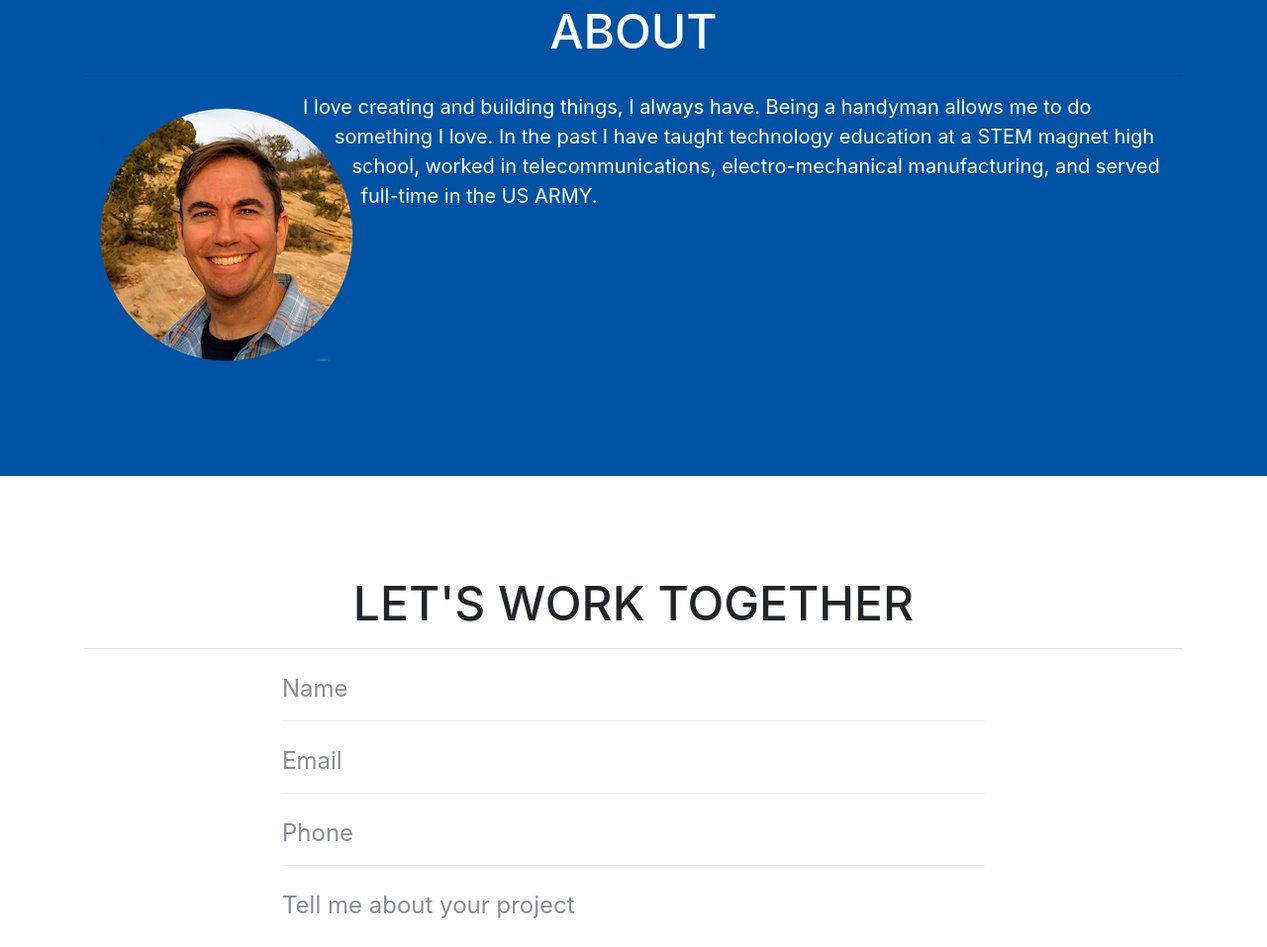
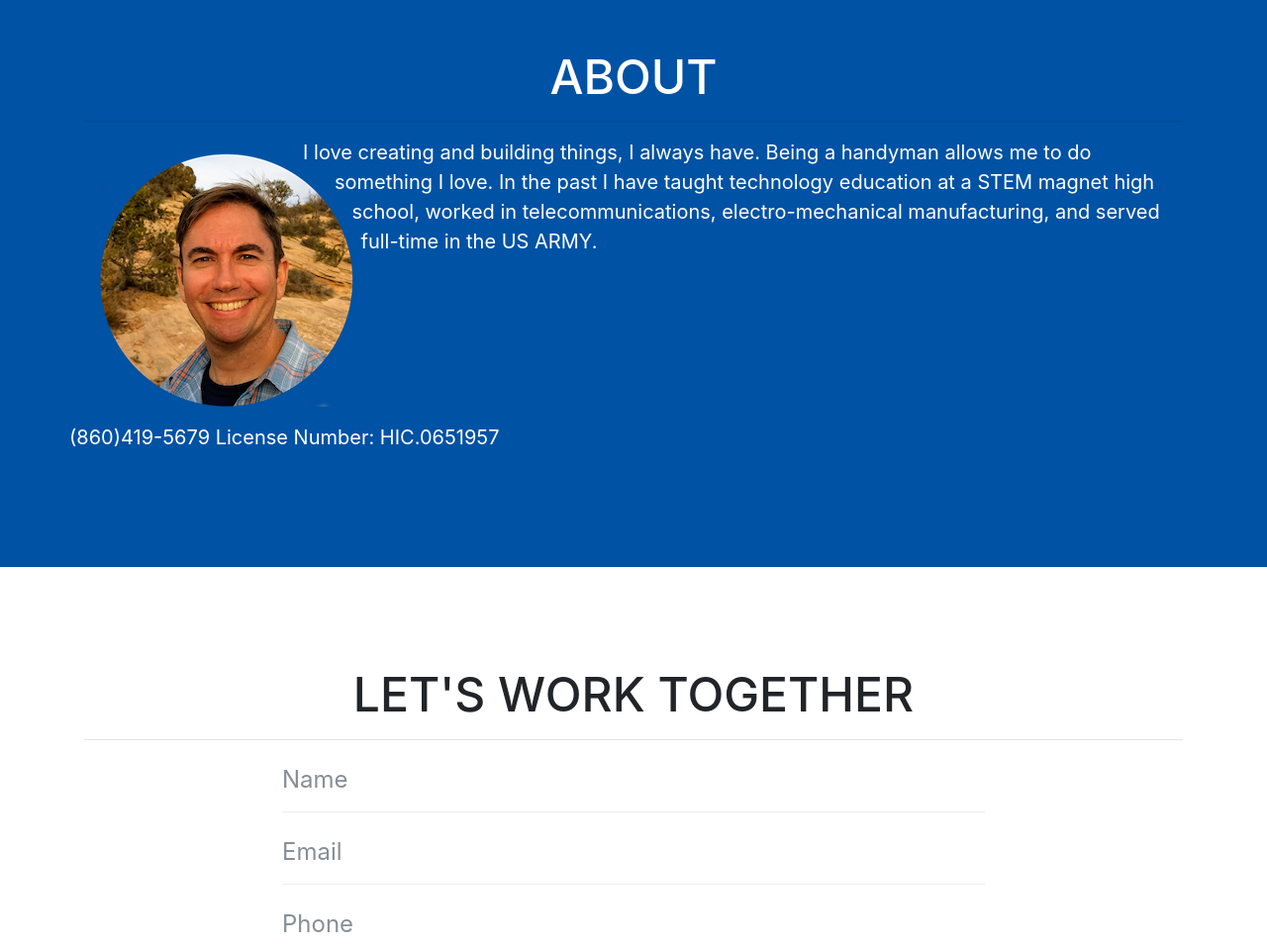
Before and after one commit to BIlltKearney/KearneyBuiltBusinessSite, a website with bundled scripts: page index.html in a window 1280 px wide. Shown: the part 824-1781 px from the top of the page at 99% size. Built offline with nearby package versions, Linux system fonts and the light colour scheme.

Commit message:
update content

```diff
--- a/index.html
+++ b/index.html
@@ -10,7 +10,7 @@
     <meta name="description" content="">
     <meta name="author" content="">
 
-    <title>Kearney Built LLC</title>
+    <title>Kearney Built</title><p>LLC</p>
 
     <!-- Bootstrap core CSS -->
     <link href="vendor/bootstrap/css/bootstrap.min.css" rel="stylesheet">
@@ -143,6 +143,7 @@
             <img class="" style="shape-outside: circle(50% at 50% 50%) border-box; shape-margin: .6em; margin: 1em; float: left;" src="img/Billtphotocircle.png" alt="" width="256" height="256">
            	<p>I love creating and building things, I always have. Being a handyman allows me to do something I love. In the past I have taught technology education at a STEM magnet high school, worked in telecommunications, electro-mechanical manufacturing, and served full-time in the US ARMY.</p>
           </div>
+          <p>(860)419-5679 License Number: HIC.0651957</p>
           <!-- <div class="col-lg-8 mx-auto text-center">
             <a href="Billt-Kearney-Web-Developer-CV.pdf" target="_blank" class="btn btn-lg btn-outline">My CV</a>
             <a href="https://github.com/BilltKearney" target="_blank" class="btn btn-lg btn-outline">My  <i class= "fa fa-github"></i></a>
```
